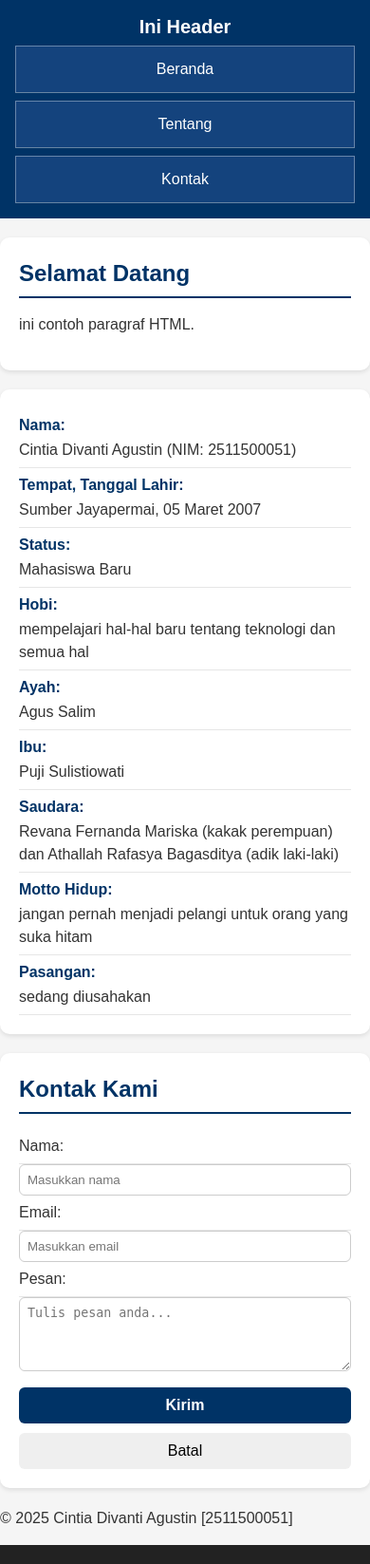
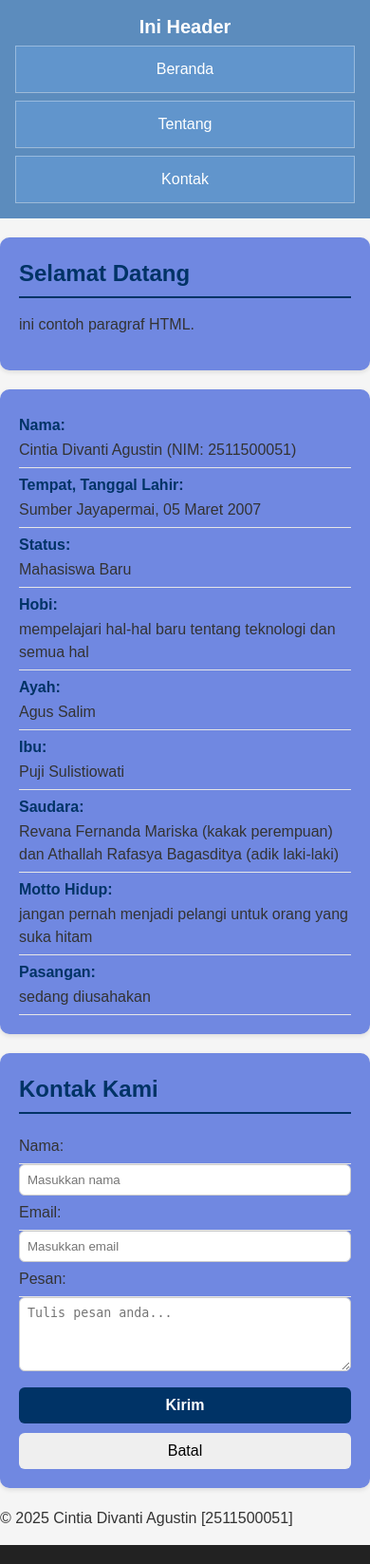
Before and after one commit to 2511500051-maker/2511500051-PWD-TI1B-2526O, a PHP site: page /pertemuan-04/index.html in a window 390 px wide. Shown: the whole page at 95% size. Run offline with PHP 8.4, Linux system fonts and the light colour scheme.

Commit message:
styling navigasi mode mobile

```diff
--- a/pertemuan-04/style.css
+++ b/pertemuan-04/style.css
@@ -11,7 +11,7 @@ body {
 }
 
 header {
-  background: #003366;
+  background: #5c8cbd;
   color: #fff;
   padding: 20px;
   text-align: center;
@@ -52,17 +52,16 @@ header li a:active {
 #home:target ~ header a[href="#home"],
 #about:target ~ header a[href="#about"],
 #contact:target ~ header a[href="#contact"] {
-  background: #fff;
+  background: #92a3fb;
   color: #003366;
   font-weight: bold;
   border-radius: 6px;
   transition: all 0.3s ease;
 }
-
 #home,
 #about,
 #contact {
-  background-color: #ffffff;
+  background-color: #7088e1;
   border-radius: 10px;
   padding: 20px;
   max-width: 700px;
```
